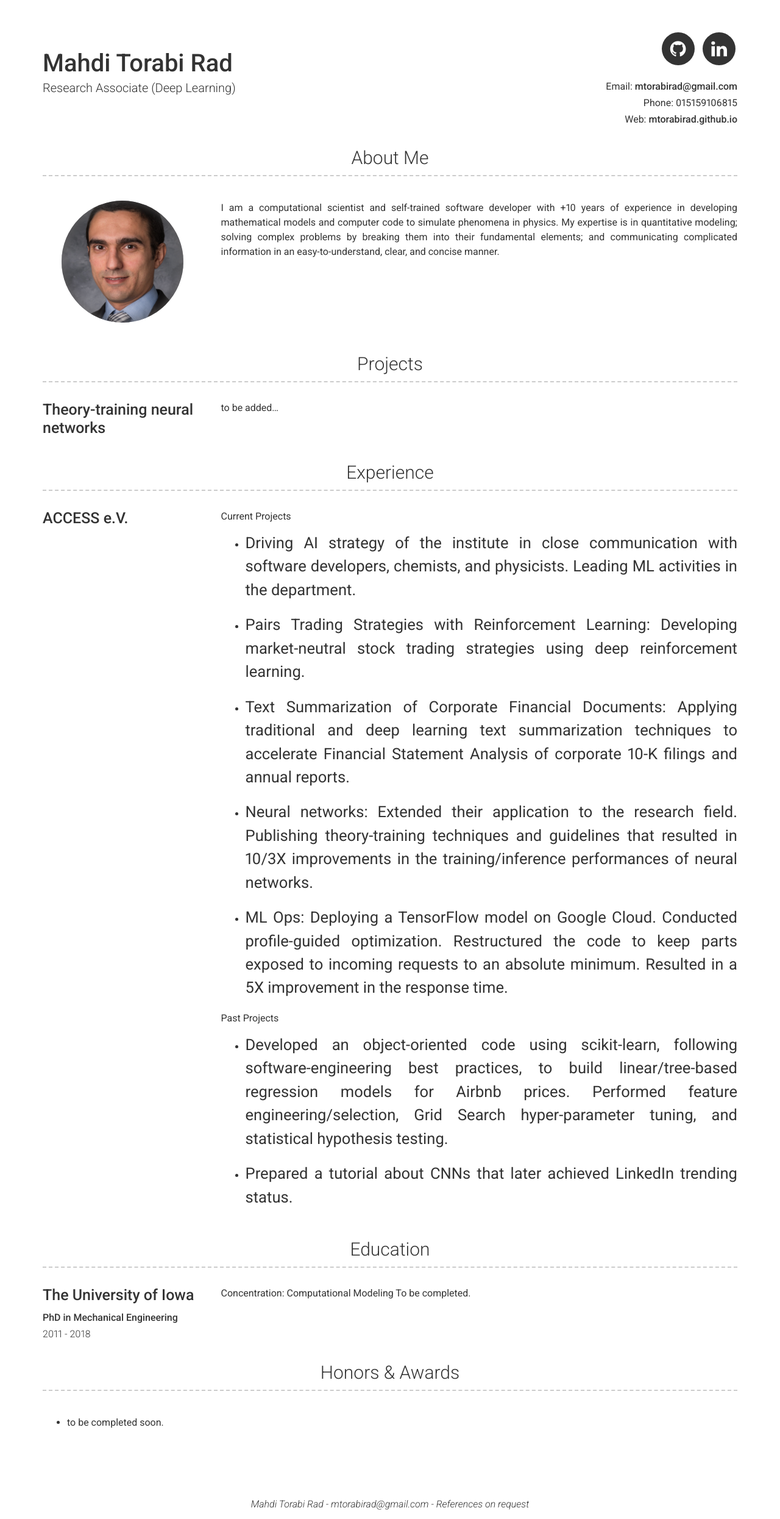
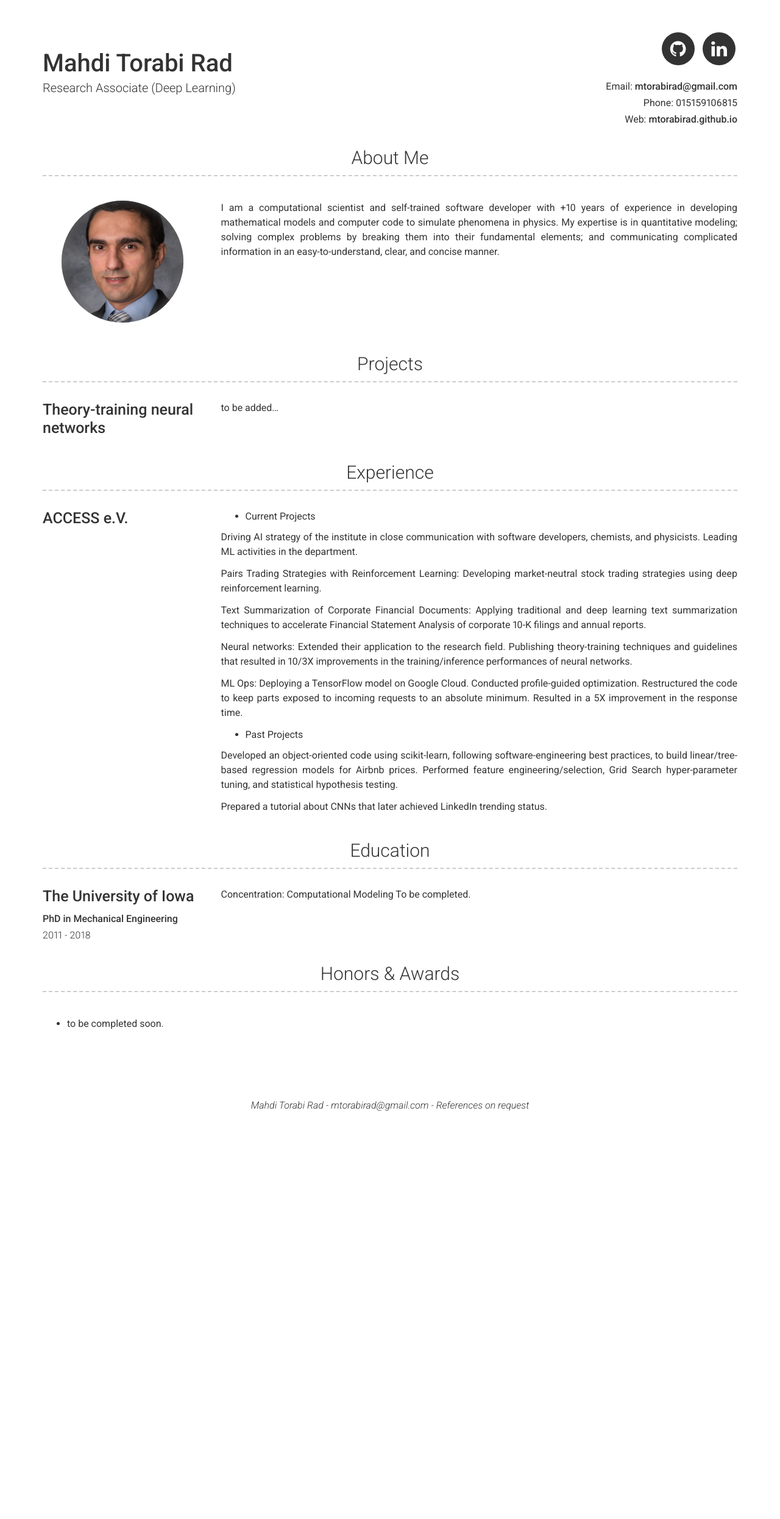
Before and after one commit to mtorabirad/mtorabirad.github.io, a Jekyll site: the page built from index.md, in a window 1280 px wide. Shown: the whole page at 61% size. Built offline with Jekyll 4.4.1, drawn with Linux system fonts in a browser that asks for light colours; after the commit the page ends 1837 px from its top, so only the background shows below that.

Commit message:
Experience

```diff
--- a/_data/experience.yml
+++ b/_data/experience.yml
@@ -1,24 +1,24 @@
 - company: ACCESS e.V.
   description: |
-    Current Projects
+    - Current Projects
 
-    - Driving AI strategy of the institute in close communication with software developers,
+    Driving AI strategy of the institute in close communication with software developers,
     chemists, and physicists. Leading ML activities in the department.
 
-    -	Pairs Trading Strategies with Reinforcement Learning: Developing market-neutral stock
+    Pairs Trading Strategies with Reinforcement Learning: Developing market-neutral stock
     trading strategies using deep reinforcement learning.
 
-    -	Text Summarization of Corporate Financial Documents: Applying traditional and deep learning
+    Text Summarization of Corporate Financial Documents: Applying traditional and deep learning
     text summarization techniques to accelerate Financial Statement Analysis of corporate 10-K filings and annual reports.
 
-    -	Neural networks: Extended their application to the research field. Publishing theory-training techniques and guidelines
+    Neural networks: Extended their application to the research field. Publishing theory-training techniques and guidelines
     that resulted in 10/3X improvements in the training/inference performances of neural networks.
 
-    -	ML Ops: Deploying a TensorFlow model on Google Cloud. Conducted profile-guided optimization. Restructured the code to keep
+    ML Ops: Deploying a TensorFlow model on Google Cloud. Conducted profile-guided optimization. Restructured the code to keep
     parts exposed to incoming requests to an absolute minimum. Resulted in a 5X improvement in the response time.
 
-    Past Projects
+    - Past Projects
 
-    - Developed an object-oriented code using scikit-learn, following software-engineering best practices, to build linear/tree-based regression models for Airbnb prices. Performed feature engineering/selection, Grid Search hyper-parameter tuning, and statistical hypothesis testing.
+    Developed an object-oriented code using scikit-learn, following software-engineering best practices, to build linear/tree-based regression models for Airbnb prices. Performed feature engineering/selection, Grid Search hyper-parameter tuning, and statistical hypothesis testing.
 
-    -	Prepared a tutorial about CNNs that later achieved LinkedIn trending status.
+    Prepared a tutorial about CNNs that later achieved LinkedIn trending status.
```
